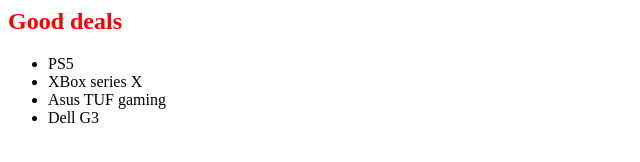
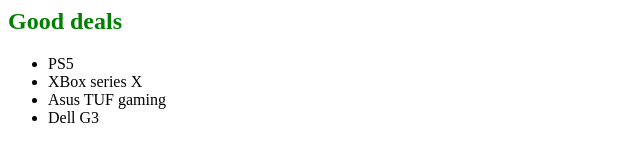
Before and after one commit to samuelpilusa365/myRepo, a plain HTML site: page index.html in a window 1280 px wide. Shown: the whole page, without its empty margins (0-640 px from the left). Drawn offline with Linux system fonts and the light colour scheme.

Commit message:
changed heading to green

```diff
--- a/index.html
+++ b/index.html
@@ -4,7 +4,7 @@
 <title>This deal</title>
 </head>
 <body>
-<h2 style="color :red">Good deals</h2>
+<h2 style="color :green">Good deals</h2>
 <ul>
 <li>PS5</li>
 <li>XBox series X</li>
```
